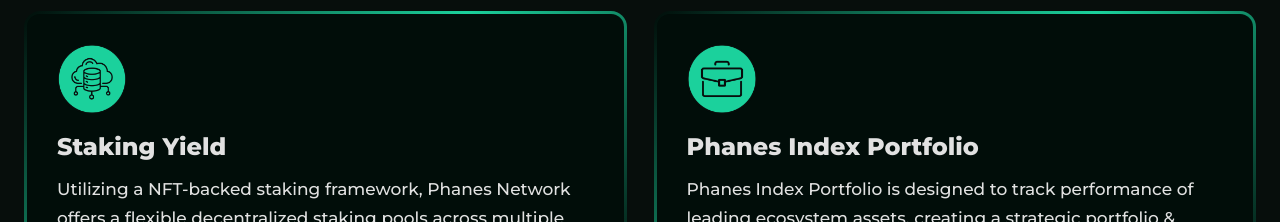
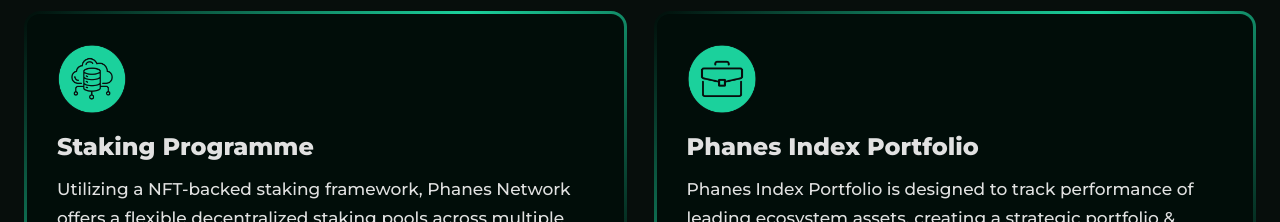
Before and after one commit to PhanesNetwork/Phanes-Network-Nuxt2-web-main, a Nuxt app: page / in a window 1280 px wide. Shown: the part 780-1002 px from the top of the page. Built offline with nearby package versions, Linux system fonts and the light colour scheme.

Commit message:
Update PhanesEcosystem.vue

```diff
--- a/components/PhanesEcosystem.vue
+++ b/components/PhanesEcosystem.vue
@@ -20,7 +20,7 @@
       data(){
           return{
               cards:[
-                { img:'cloud_db.png', title:'Staking Yield', snippet:'Utilizing a NFT-backed staking framework, Phanes Network offers a flexible decentralized staking pools across multiple exchange, enabling users to earn reward.',showAll:false},
+                { img:'cloud_db.png', title:'Staking Programme', snippet:'Utilizing a NFT-backed staking framework, Phanes Network offers a flexible decentralized staking pools across multiple exchange, enabling users to earn reward.',showAll:false},
                 { img:'bag.png', title:'Phanes Index Portfolio', snippet:'Phanes Index Portfolio is designed to track performance of leading ecosystem assets, creating a strategic portfolio & investing management in the ecosystem, giving users diverse investment opportunities.', showAll:false},
                 { img: 'locker.png', title:'AMM / DEX & WALLET', snippet:" With our decentralised automated market maker, experience a flawless revolutionary DeFi solution that redefines the way users engage with liquidity provision and swapping of digital assets. For smooth asset control,  Phanes' final product will be a fiat-on-ramp integrated non-custodial wallet.",showAll:false},
 
```
